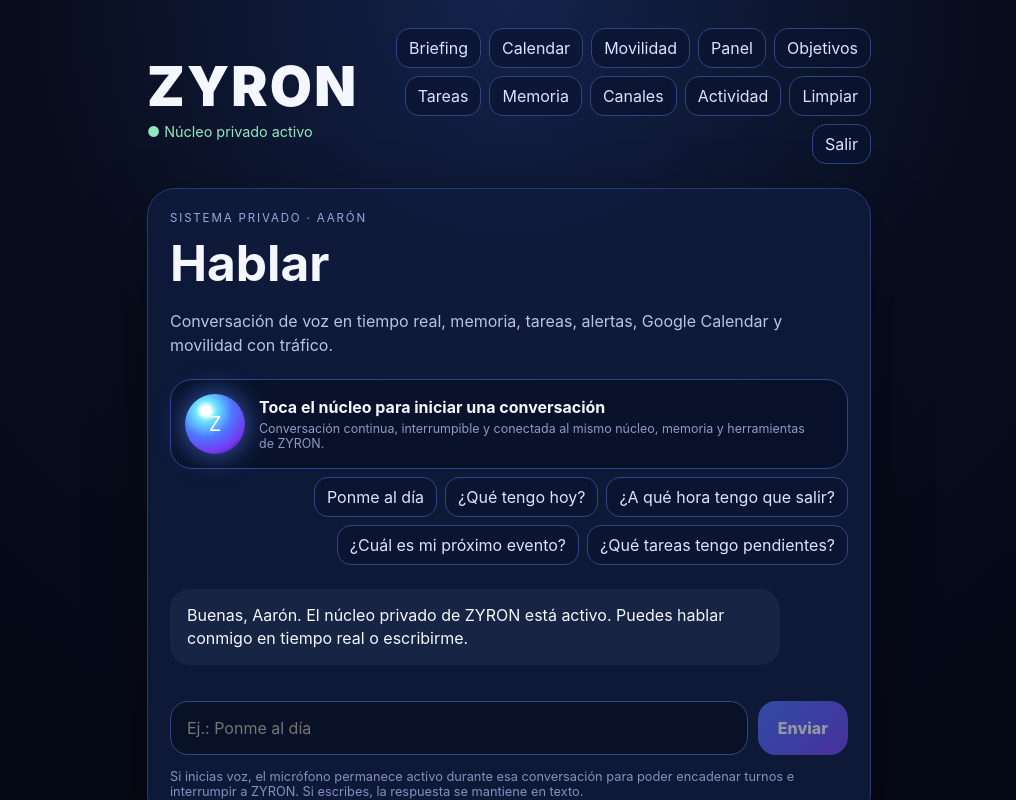
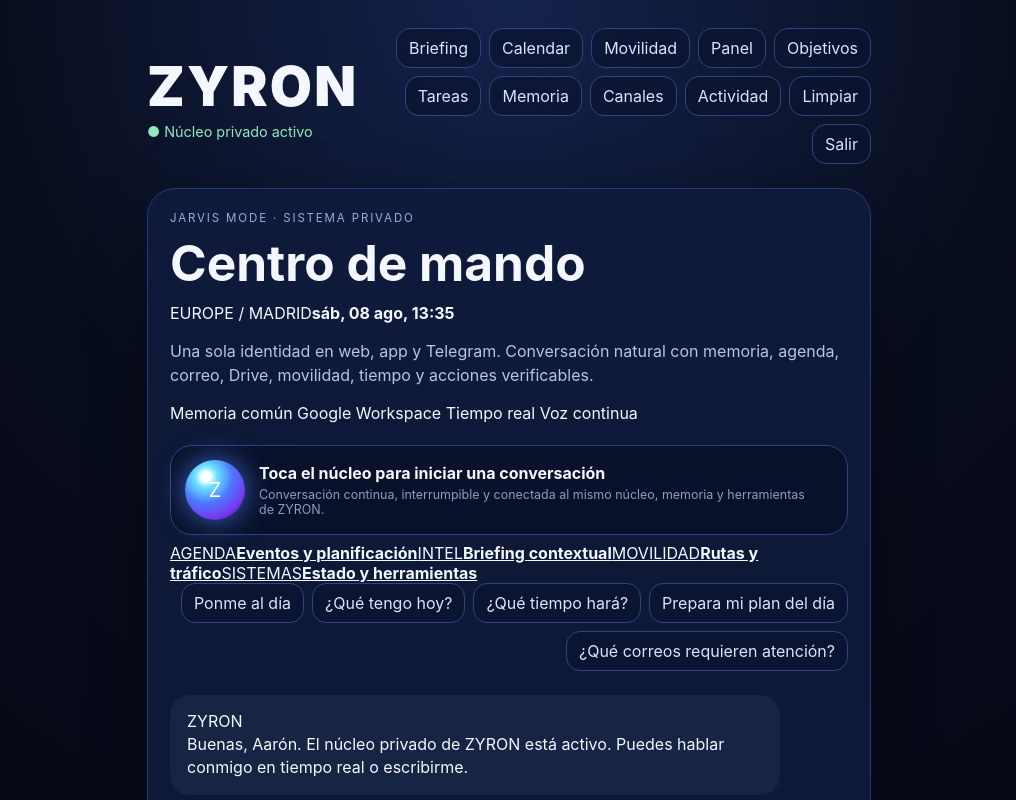
Before and after one commit to atorrefu-design/Zyron, a Next.js app: page / in a window 1280 px wide. Shown: the top 800 px of the page, without its empty margins (131-1147 px from the left). Built offline with nearby package versions, Linux system fonts and the light colour scheme; no server answers.

Commit message:
ZYRON v0.22: app/page.tsx

```diff
--- a/app/page.tsx
+++ b/app/page.tsx
@@ -41,7 +41,7 @@
   content: "Buenas, Aarón. El núcleo privado de ZYRON está activo. Puedes hablar conmigo en tiempo real o escribirme.",
 }];
 const CHAT_TIMEOUT_MS = 35_000;
-const quickPrompts = ["Ponme al día", "¿Qué tengo hoy?", "¿A qué hora tengo que salir?", "¿Cuál es mi próximo evento?", "¿Qué tareas tengo pendientes?"];
+const quickPrompts = ["Ponme al día", "¿Qué tengo hoy?", "¿Qué tiempo hará?", "Prepara mi plan del día", "¿Qué correos requieren atención?"];
 const PENDING_KEY = "zyron-pending-calendar-command";
 const CHOICE_KEY = "zyron-pending-calendar-choice";
 const PROACTIVE_KEY = "zyron-proactive-shown";
@@ -114,6 +114,7 @@
   const [voiceState, setVoiceState] = useState<RealtimeVoiceState>("ready");
   const [pendingCalendar, setPendingCalendar] = useState<PendingCalendarCommand | null>(null);
   const [pendingChoice, setPendingChoice] = useState<PendingCalendarChoice | null>(null);
+  const [clock, setClock] = useState("");
   const chatEndRef = useRef<HTMLDivElement | null>(null);
 
   const coreState: CoreState = loading || voiceState === "connecting" || voiceState === "thinking"
@@ -129,6 +130,15 @@
     thinking: "Pensando",
     speaking: "Conversación activa · hablando",
   }[coreState];
+
+  useEffect(() => {
+    const updateClock = () => setClock(new Intl.DateTimeFormat("es-ES", {
+      timeZone: "Europe/Madrid", hour: "2-digit", minute: "2-digit", weekday: "short", day: "2-digit", month: "short",
+    }).format(new Date()));
+    updateClock();
+    const timer = window.setInterval(updateClock, 30_000);
+    return () => window.clearInterval(timer);
+  }, []);
 
   useEffect(() => {
     try {
@@ -254,7 +264,9 @@
       } else if (isCalendarManagementCommand(clean)) {
         reply = await runCalendarCommand(clean);
       } else {
-        const deviceLocation = isMobilityQuery(clean) ? await currentDeviceLocation() : null;
+        const deviceLocation = isMobilityQuery(clean) || /\b(tiempo|clima|lluvia|temperatura|prevision|pronostico)\b/.test(normalize(clean))
+          ? await currentDeviceLocation()
+          : null;
         const data = await executeZyronRequest(
           { messages: nextMessages, deviceLocation },
           { signal: controller.signal },
@@ -343,10 +355,15 @@
         </div>
       </header>
 
-      <section className="panel">
-        <div className="eyebrow">Sistema privado · Aarón</div>
-        <h1>Hablar</h1>
-        <p className="subtitle">Conversación de voz en tiempo real, memoria, tareas, alertas, Google Calendar y movilidad con tráfico.</p>
+      <section className="panel commandPanel">
+        <div className="commandHeader">
+          <div><div className="eyebrow">JARVIS MODE · SISTEMA PRIVADO</div><h1>Centro de mando</h1></div>
+          <div className="systemClock"><span>EUROPE / MADRID</span><strong>{clock || "--:--"}</strong></div>
+        </div>
+        <p className="subtitle">Una sola identidad en web, app y Telegram. Conversación natural con memoria, agenda, correo, Drive, movilidad, tiempo y acciones verificables.</p>
+        <div className="systemsRail" aria-label="Sistemas conectados">
+          <span><i /> Memoria común</span><span><i /> Google Workspace</span><span><i /> Tiempo real</span><span><i /> Voz continua</span>
+        </div>
         <div className="voiceBar">
           <RealtimeVoice
             disabled={loading}
@@ -356,12 +373,19 @@
             onError={(message) => setMessages((current) => [...current, { role: "assistant", content: `Voz: ${message}` }])}
           />
         </div>
+        <div className="capabilityDeck">
+          <a href="/calendar"><span>AGENDA</span><strong>Eventos y planificación</strong></a>
+          <a href="/briefing"><span>INTEL</span><strong>Briefing contextual</strong></a>
+          <a href="/maps"><span>MOVILIDAD</span><strong>Rutas y tráfico</strong></a>
+          <a href="/dashboard"><span>SISTEMAS</span><strong>Estado y herramientas</strong></a>
+        </div>
         <div className="headerActions" aria-label="Consultas rápidas">
           {quickPrompts.map((prompt) => <button className="ghostButton" type="button" key={prompt} disabled={loading} onClick={() => void sendText(prompt)}>{prompt}</button>)}
         </div>
         <div className="chat" aria-live="polite">
           {messages.map((message, index) => (
             <div key={`${message.role}-${index}`} className={`bubble ${message.role}`}>
+              <div className="messageIdentity">{message.role === "assistant" ? "ZYRON" : "AARÓN"}</div>
               <div>{message.content}</div>
               {message.engine && <small className="engineBadge">Motor · {message.engine}</small>}
             </div>
@@ -373,7 +397,7 @@
           <input aria-label="Mensaje para ZYRON" value={input} onChange={(event) => setInput(event.target.value)} placeholder="Ej.: Ponme al día" autoComplete="off" />
           <button type="submit" disabled={loading || !input.trim()}>Enviar</button>
         </form>
-        <div className="note">Si inicias voz, el micrófono permanece activo durante esa conversación para poder encadenar turnos e interrumpir a ZYRON. Si escribes, la respuesta se mantiene en texto.</div>
+        <div className="note">El micrófono solo permanece activo mientras la conversación de voz está iniciada. Las escrituras sensibles conservan sus confirmaciones de seguridad.</div>
       </section>
     </main>
   );
```
